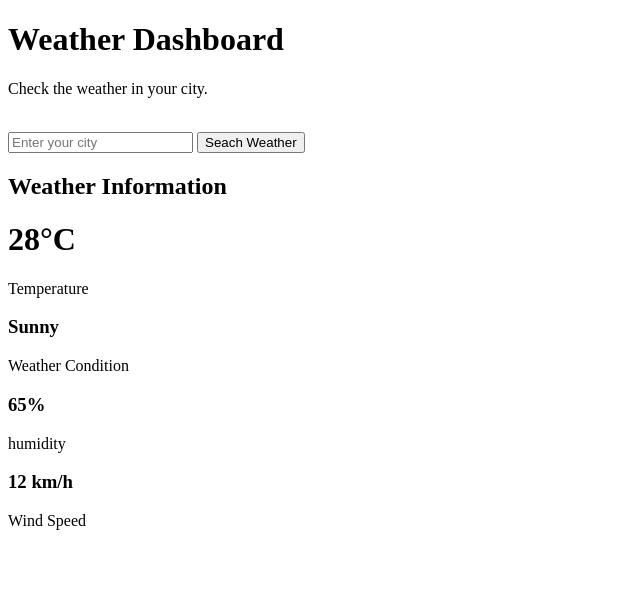
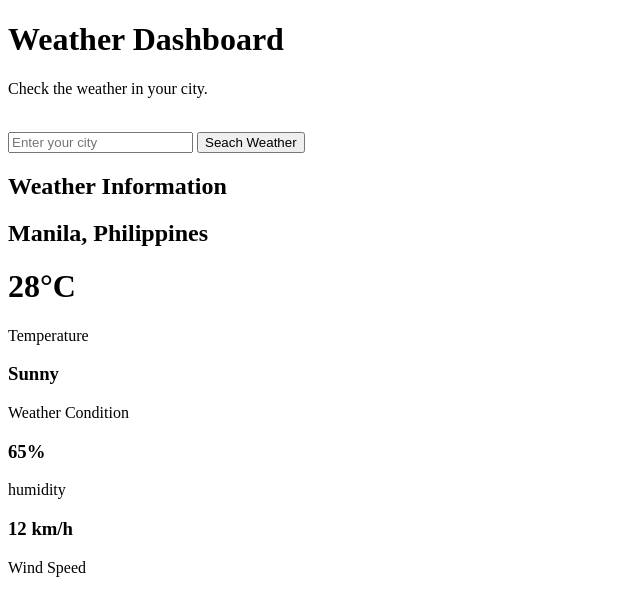
Before and after one commit to penaflorjonelbert/weather-dashboard, a plain HTML site: page Index.html in a window 1280 px wide. Shown: the whole page, without its empty margins (0-640 px from the left). Drawn offline with Linux system fonts and the light colour scheme.

Commit message:
Add weather location display

```diff
--- a/Index.html
+++ b/Index.html
@@ -17,6 +17,7 @@
     <div id="weather-info">
 
     <h2>Weather Information</h2>
+        <h2 id="location">Manila, Philippines</h2>
 
 <h1 id="temperature">28°C</h1>
 <p>Temperature</p>
```
